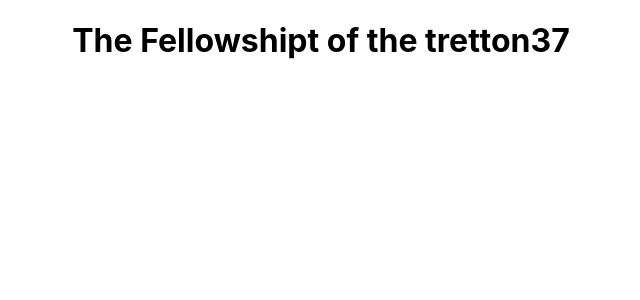
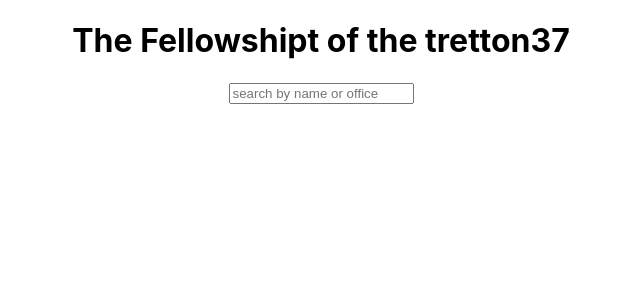
Before and after one commit to SrSalvaje/1337, a React (Create React App) app: page / in a window 1280 px wide. Shown: the top 300 px of the page, without its empty margins (319-959 px from the left). Built offline with nearby package versions, Linux system fonts and the light colour scheme.

Commit message:
add searchbar

```diff
--- a/src/App.js
+++ b/src/App.js
@@ -1,11 +1,13 @@
 import './App.css';
 import Header from "./components/Header/Header";
+import SearchBar from "./components/SearchBar/SearchBar";
 
 
 function App() {
   return (
     <div className="App">
-      <Header/>
+        <Header/>
+        <SearchBar/>
     </div>
   );
 }
--- /dev/null
+++ b/src/components/SearchBar/SearchBar.js
@@ -0,0 +1,20 @@
+import React from "react";
+
+const SearchBar = (props) => {
+
+
+    return (
+        <div>
+            <input
+                type="text"
+                placeholder="search by name or office"
+                //value={}
+                onChange={(e)=>console.log(`you are typing ${e.target.value} `)}
+            >
+
+            </input>
+        </div>
+    )
+}
+
+export default SearchBar
```
